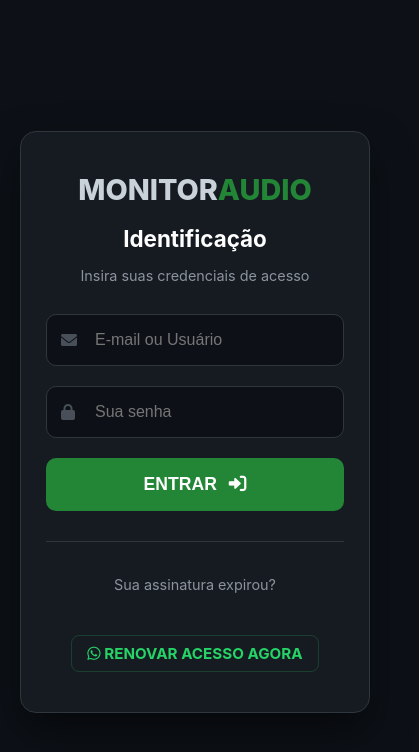
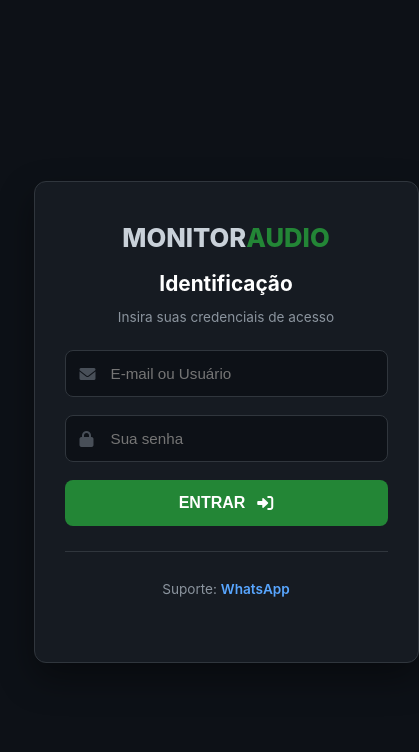
Before and after one commit to andrezud/monitoramento, a website: page public/login/index.html in a window 390 px wide. Shown: the whole page, 419 px wide, since content can reach past the window. Drawn offline with Linux system fonts and the light colour scheme.

Commit message:
Login finalizado: tela fixa sem balanço e otimizada para mobile

```diff
--- a/public/login/index.html
+++ b/public/login/index.html
@@ -2,7 +2,7 @@
 <html lang="pt-br">
 <head>
     <meta charset="UTF-8">
-    <meta name="viewport" content="width=device-width, initial-scale=1.0, maximum-scale=1.0, user-scalable=no, viewport-fit=cover">
+    <meta name="viewport" content="width=device-width, initial-scale=1.0">
     <title>Acesso - Monitor Áudio Pro</title>
     <link rel="stylesheet" href="style.css">
     <link rel="stylesheet" href="https://cdnjs.cloudflare.com/ajax/libs/font-awesome/6.0.0/css/all.min.css">
@@ -18,12 +18,12 @@
             <form id="loginForm">
                 <div class="input-group">
                     <i class="fas fa-envelope"></i>
-                    <input type="text" id="username" placeholder="E-mail ou Usuário" required inputmode="email" autocomplete="username">
+                    <input type="text" id="username" placeholder="E-mail ou Usuário" required>
                 </div>
 
                 <div class="input-group">
                     <i class="fas fa-lock"></i>
-                    <input type="password" id="password" placeholder="Sua senha" required autocomplete="current-password">
+                    <input type="password" id="password" placeholder="Sua senha" required>
                 </div>
 
                 <button type="submit" id="btn-login">
@@ -35,10 +35,7 @@
             <div id="error-msg" class="hidden"></div>
 
             <div class="footer-links">
-                <p>Sua assinatura expirou?</p>
-                <a href="https://wa.me/5585996040748?text=Olá!%20Meu%20acesso%20expirou%20e%20gostaria%20de%20fazer%20a%20renovação%20do%20meu%20plano." target="_blank">
-                    <i class="fab fa-whatsapp"></i> RENOVAR ACESSO AGORA
-                </a>
+                <p>Suporte: <a href="https://wa.me/85996040748" target="_blank">WhatsApp</a></p>
             </div>
         </div>
     </div>
--- a/public/login/script.js
+++ b/public/login/script.js
@@ -1,10 +1,3 @@
-// Bloqueia o arrasto da tela no mobile (firmeza total)
-document.addEventListener('touchmove', function(e) {
-    if (e.target.tagName !== 'INPUT' && e.target.tagName !== 'TEXTAREA') {
-        e.preventDefault();
-    }
-}, { passive: false });
-
 document.getElementById('loginForm').addEventListener('submit', async (e) => {
     e.preventDefault();
 
@@ -12,6 +5,7 @@ document.getElementById('loginForm').addEventListener('submit', async (e) => {
     const btn = document.getElementById('btn-login');
     const btnText = btn.querySelector('.btn-text');
 
+    // Reset de estado e limpeza de segurança
     errorMsg.classList.add('hidden');
     localStorage.removeItem('monitor_token');
     btn.disabled = true;
@@ -32,9 +26,12 @@ document.getElementById('loginForm').addEventListener('submit', async (e) => {
         const data = await response.json();
 
         if (data.success) {
+            // Guarda o novo token JWT
             localStorage.setItem('monitor_token', data.token);
+            // Redireciona (Admin ou Painel)
             window.location.href = data.redirect;
         } else {
+            // Exibe a mensagem vinda do servidor (ex: "Sua assinatura expirou")
             errorMsg.innerText = data.message || "Credenciais inválidas.";
             errorMsg.classList.remove('hidden');
             btn.disabled = false;
--- a/public/login/style.css
+++ b/public/login/style.css
@@ -7,57 +7,40 @@
     --text: #c9d1d9;
     --accent: #58a6ff;
     --error: #f85149;
-    --whatsapp: #25d366;
-}
-
-* {
-    box-sizing: border-box;
-    -webkit-tap-highlight-color: transparent;
 }
 
 body {
     margin: 0;
     padding: 0;
-    font-family: -apple-system, BlinkMacSystemFont, "Segoe UI", Roboto, Helvetica, Arial, sans-serif;
+    font-family: 'Inter', -apple-system, sans-serif;
     background-color: var(--bg);
     color: var(--text);
     display: flex;
     justify-content: center;
     align-items: center;
     height: 100vh;
-    width: 100%;
-    padding: 20px;
-    /* TRAVAS CONTRA BALANÇO */
-    overflow: hidden;
-    overscroll-behavior: none;
-    position: fixed;
-}
-
-.login-container {
-    width: 100%;
-    max-width: 400px;
-    z-index: 10;
 }
 
 .login-box {
     width: 100%;
+    max-width: 380px;
     background: var(--card-bg);
-    padding: 40px 25px;
-    border-radius: 16px;
+    padding: 40px 30px;
+    border-radius: 12px;
     border: 1px solid var(--border);
     text-align: center;
-    box-shadow: 0 20px 40px rgba(0,0,0,0.5);
+    box-shadow: 0 15px 35px rgba(0,0,0,0.4);
 }
 
-.logo { font-size: 1.8rem; font-weight: 800; margin-bottom: 10px; }
+.logo { font-size: 1.6rem; font-weight: 800; margin-bottom: 8px; }
 .logo span { color: var(--primary); }
 
-h2 { font-size: 1.4rem; color: #fff; margin-bottom: 8px; }
-p { font-size: 0.9rem; color: #8b949e; margin-bottom: 30px; }
+h2 { font-size: 1.3rem; color: #fff; margin-bottom: 5px; }
+p { font-size: 0.85rem; color: #8b949e; margin-bottom: 25px; }
 
 .input-group {
     position: relative;
-    margin-bottom: 20px;
+    margin-bottom: 18px;
 }
 
 .input-group i {
@@ -66,84 +49,58 @@ p { font-size: 0.9rem; color: #8b949e; margin-bottom: 30px; }
     top: 50%;
     transform: translateY(-50%);
     color: #484f58;
-    transition: 0.3s;
 }
 
 .input-group input {
     width: 100%;
-    padding: 16px 15px 16px 48px;
+    padding: 14px 15px 14px 45px;
     background: var(--bg);
     border: 1px solid var(--border);
-    border-radius: 10px;
+    border-radius: 8px;
     color: #fff;
-    font-size: 16px; /* Tamanho 16px evita zoom automático no iOS */
+    font-size: 0.95rem;
     outline: none;
-    transition: all 0.3s ease;
+    box-sizing: border-box;
+    transition: 0.2s;
 }
 
 .input-group input:focus {
     border-color: var(--accent);
-    background: #1c2128;
-}
-
-.input-group input:focus + i {
-    color: var(--accent);
+    box-shadow: 0 0 0 3px rgba(88, 166, 255, 0.1);
 }
 
 button {
     width: 100%;
-    padding: 16px;
+    padding: 14px;
     background: var(--primary);
     color: #fff;
     border: none;
-    border-radius: 10px;
-    font-weight: 700;
-    font-size: 1.1rem;
+    border-radius: 8px;
+    font-weight: bold;
+    font-size: 1rem;
     cursor: pointer;
     display: flex;
     justify-content: center;
     align-items: center;
     gap: 12px;
-    transition: 0.3s;
-    margin-top: 10px;
+    transition: 0.2s;
 }
 
-button:hover { background: var(--primary-hover); }
-button:active { transform: scale(0.98); }
+button:hover { background: var(--primary-hover); transform: translateY(-1px); }
+button:disabled { opacity: 0.6; cursor: not-allowed; }
 
 #error-msg {
-    margin-top: 20px;
+    margin-top: 15px;
     padding: 12px;
     border-radius: 8px;
-    font-size: 0.9rem;
+    font-size: 0.85rem;
     background: rgba(248, 81, 73, 0.1);
     color: var(--error);
-    border: 1px solid rgba(248, 81, 73, 0.2);
+    border: 1px solid rgba(248, 81, 73, 0.3);
+    line-height: 1.4;
 }
 
 .hidden { display: none; }
 
-.footer-links {
-    margin-top: 30px;
-    font-size: 0.95rem;
-    border-top: 1px solid var(--border);
-    padding-top: 20px;
-    color: #8b949e;
-}
-
-.footer-links a {
-    display: inline-block;
-    margin-top: 12px;
-    color: var(--whatsapp);
-    text-decoration: none;
-    font-weight: 700;
-    transition: 0.3s;
-    border: 1px solid rgba(37, 211, 102, 0.2);
-    padding: 8px 15px;
-    border-radius: 8px;
-}
-
-.footer-links a:hover {
-    background: rgba(37, 211, 102, 0.1);
-    transform: translateY(-2px);
-}
+.footer-links { margin-top: 25px; font-size: 0.8rem; border-top: 1px solid var(--border); padding-top: 15px; }
+.footer-links a { color: var(--accent); text-decoration: none; font-weight: 600; }
```
